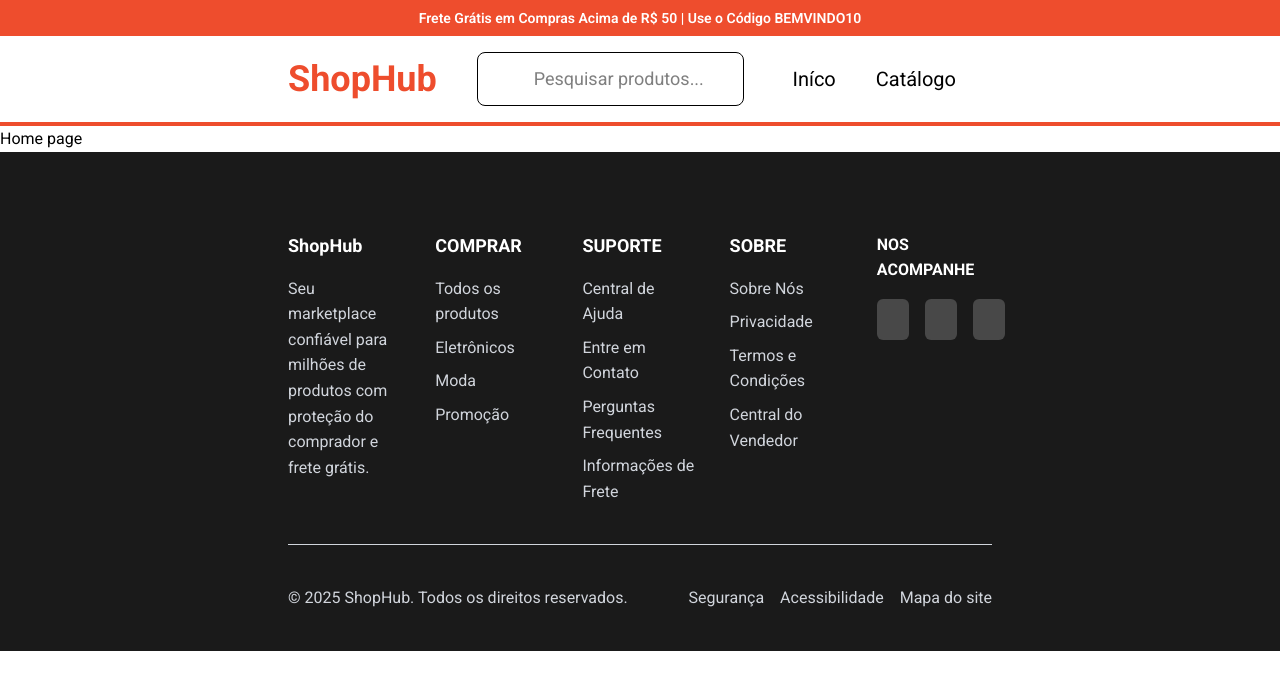
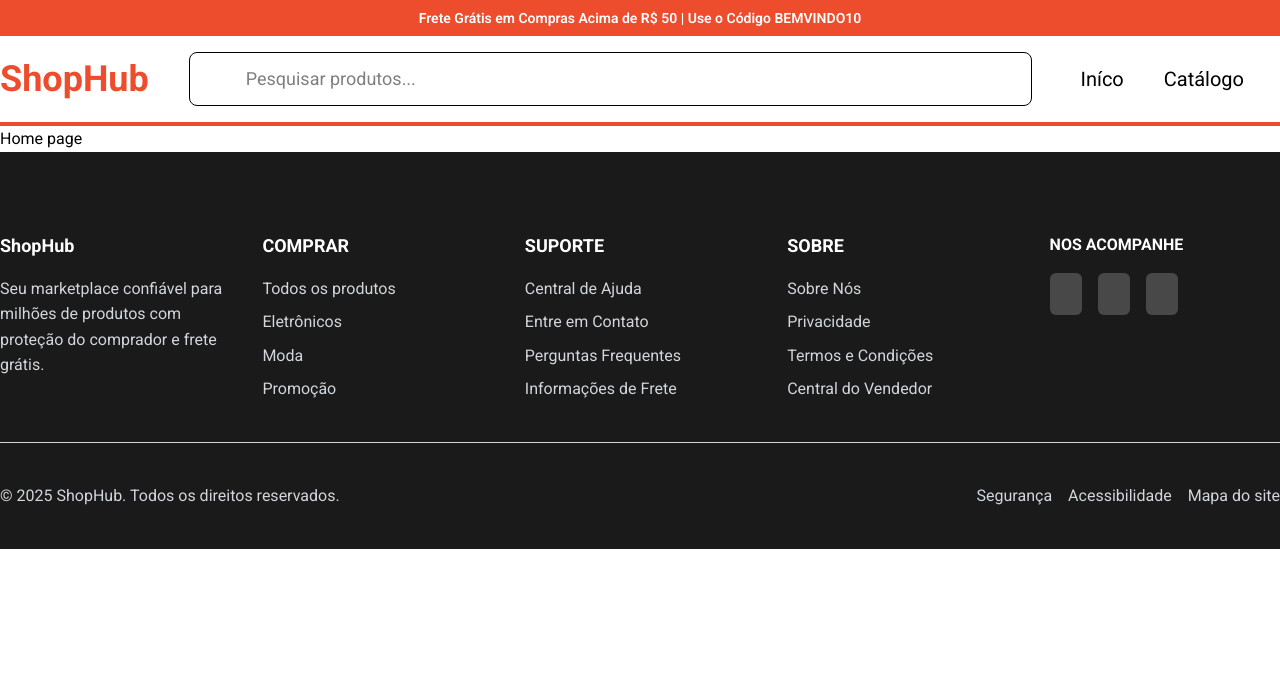
Before and after one commit to guilherme1s/shophub-store, a React (Vite) app: page / in a window 1280 px wide. Shown: the top 690 px of the page. Built offline with nearby package versions, Linux system fonts and the light colour scheme; some icons are missing.

Commit message:
[MOD] ajustes de espaçamento

```diff
--- a/src/components/Footer/index.tsx
+++ b/src/components/Footer/index.tsx
@@ -50,7 +50,7 @@ export function Footer() {
 
   return (
     <footer className="w-full bg-foreground text-white py-10">
-      <div className="grid grid-cols-1 md:grid-cols-3 xl:grid-cols-5 gap-8 py-10 w-auto mx-4 lg:mx-72 border-b-[0.25px] border-gray-300">
+      <div className="grid grid-cols-1 md:grid-cols-3 xl:grid-cols-5 gap-8 py-10 w-auto max-w-7xl mx-4 md:mx-8 xl:mx-auto border-b-[0.25px] border-gray-300">
         <div>
           <h1 className="font-bold mb-4 text-lg">ShopHub</h1>
           <p className="text-gray-300 text-md">
@@ -98,7 +98,7 @@ export function Footer() {
         </div>
       </div>
 
-      <div className="text-md flex flex-col gap-2 xl:flex-row justify-between mx-4 lg:mx-72 mt-10 text-gray-300">
+      <div className="text-md flex flex-col gap-2 lg:flex-row justify-between w-auto max-w-7xl mx-4 md:mx-8 xl:mx-auto mt-10 text-gray-300">
         <p>© 2025 ShopHub. Todos os direitos reservados.</p>
 
         <ul className="flex gap-4">
--- a/src/components/Header/index.tsx
+++ b/src/components/Header/index.tsx
@@ -19,7 +19,7 @@ export function Header() {
           Frete Grátis em Compras Acima de R$ 50 | Use o Código BEMVINDO10
         </div>
 
-        <div className="flex items-center justify-between px-4 md:px-16 lg:px-32 xl:px-72 py-4">
+        <div className="flex items-center justify-between max-w-7xl mx-4 md:mx-8 xl:mx-auto py-4">
           <h1 className="text-3xl md:text-4xl font-bold text-primary">
             ShopHub
           </h1>
```
